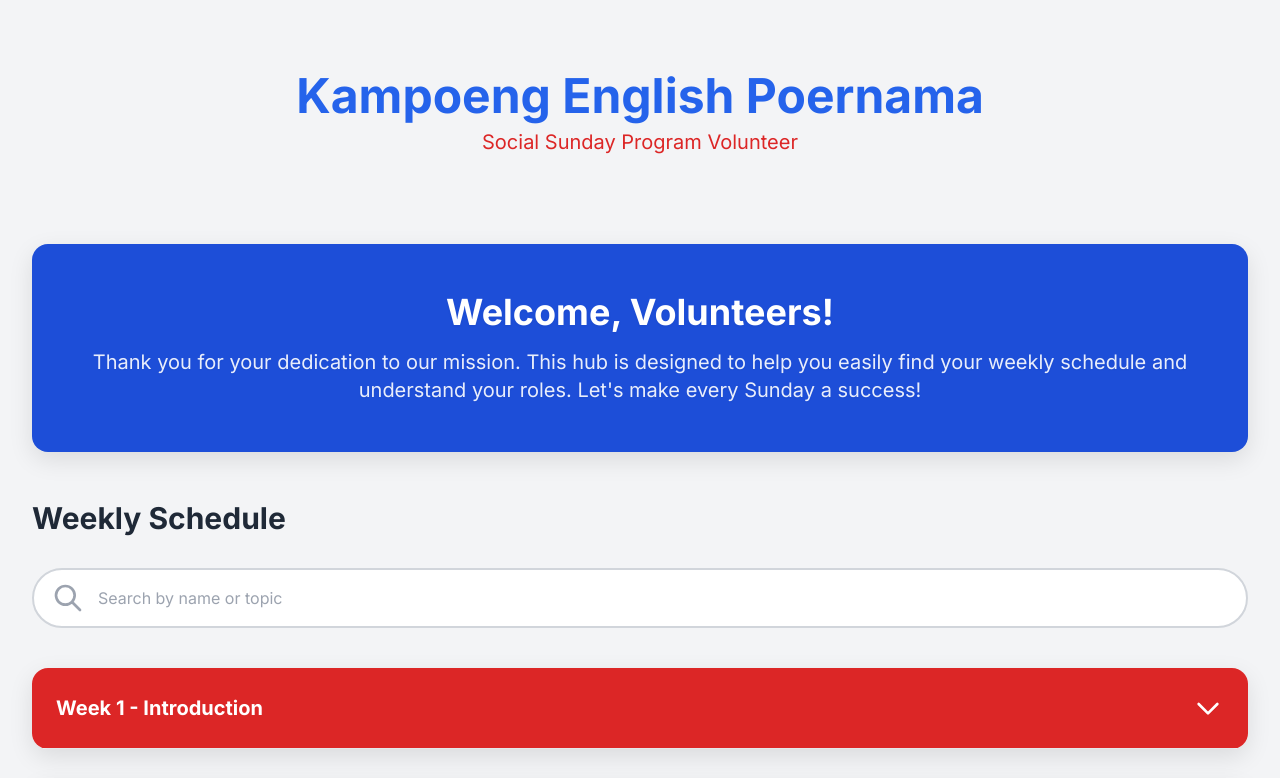
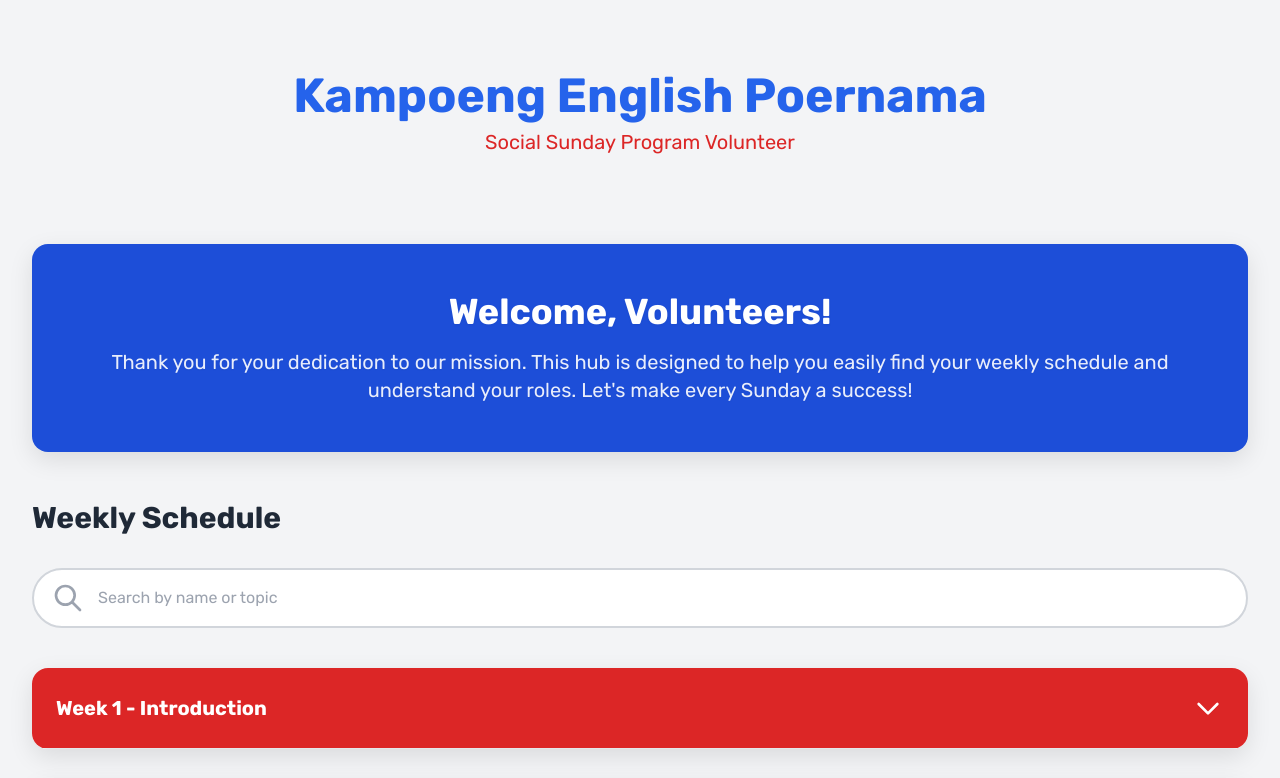
Before and after one commit to kampoengpoernama-pixel/social-sunday-schedule, a plain HTML site: page index.html in a window 1280 px wide. Shown: the top 778 px of the page. Drawn offline with nearby package versions, Linux system fonts and the light colour scheme.

Commit message:
Update index.html

```diff
--- a/index.html
+++ b/index.html
@@ -7,10 +7,10 @@
     <script src="https://cdn.tailwindcss.com"></script>
     <link rel="preconnect" href="https://fonts.googleapis.com">
     <link rel="preconnect" href="https://fonts.gstatic.com" crossorigin>
-    <link href="https://fonts.googleapis.com/css2?family=Inter:wght@400;500;600;700&display=swap" rel="stylesheet">
+    <link href="https://fonts.googleapis.com/css2?family=Poppins:wght@400;500;600;700&family=Rubik:wght@400;500;600;700&display=swap" rel="stylesheet">
     <style>
         body {
-            font-family: 'Inter', sans-serif;
+            font-family: 'Rubik', 'Poppins', sans-serif;
             background-color: #f8fafc;
             color: #1a202c;
         }
```
